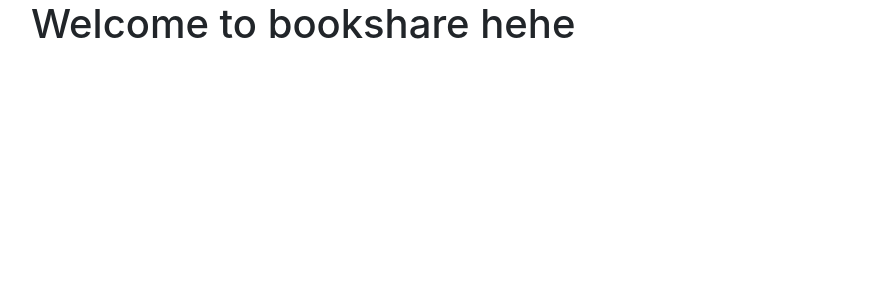
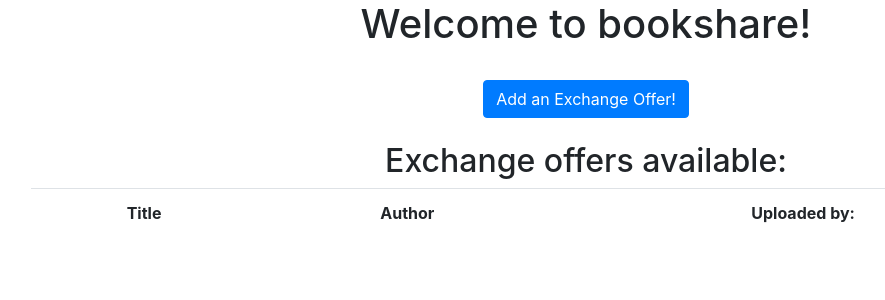
Before and after one commit to Xczheng0105/bookshare, a Flask app: page / in a window 1280 px wide. Shown: the part 56-356 px from the top of the page, without its empty margins (54-939 px from the left). Run offline with Flask 3, Linux system fonts and the light colour scheme; the visitor is signed in with stand-in values (Sample User, id 1); lists and menus that the app fills with data are empty; some libraries are stand-ins or nearby versions.

Commit message:
implement minor changes

```diff
--- a/website/templates/index.html
+++ b/website/templates/index.html
@@ -5,5 +5,20 @@ Home
 {% endblock %}
 
 {% block content %}
-<h1>Welcome to bookshare hehe</h1>
+<h1 align="center">Welcome to bookshare!</h1>
+<br>
+<div style="justify-self: center;">
+    <a href="/add"><button class="btn btn-primary">Add an Exchange Offer!</button></a>
+</div>
+<br>
+<h2 align ="center">Exchange offers available:</h2>
+
+<table class="table">
+    <tr align="center">
+        <th>Title</th>
+        <th>Author</th>
+        <th>Uploaded by:</th>
+        <th></th>
+    </tr>
+</table>
 {% endblock %}
--- a/website/views.py
+++ b/website/views.py
@@ -3,7 +3,7 @@ from flask_login import login_required, current_user
 
 views = Blueprint('views', __name__)
 
-@views.route('/')
+@views.route('/', methods=['GET'])
 @login_required
 def home():
     return render_template("index.html", user=current_user)
```
Also changed, not shown: website/templates/add.html (added).
